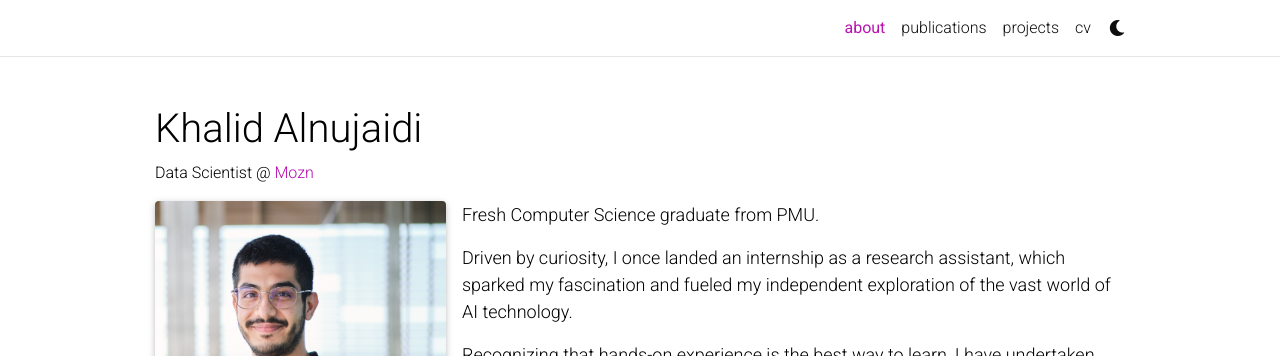
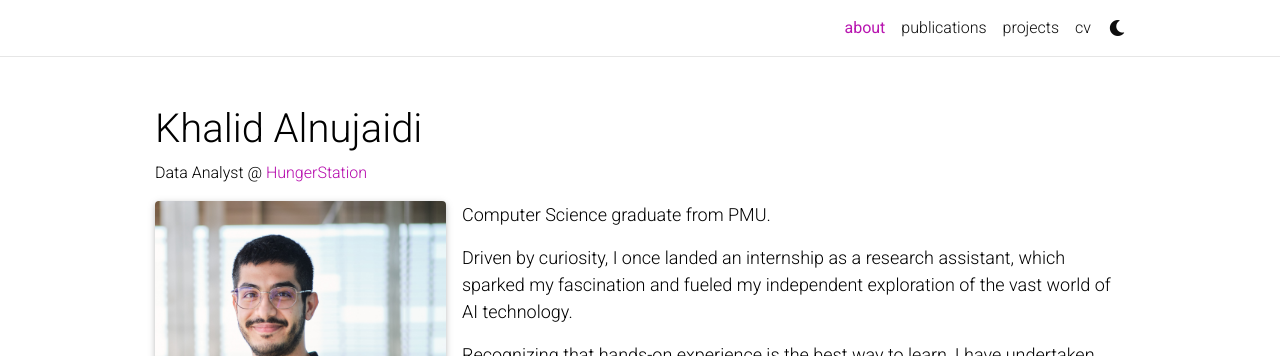
Before and after one commit to KhalidAlnujaidi/KhalidAlnujaidi.github.io, a Jekyll site: the page built from _pages/about.md, in a window 1280 px wide. Shown: the top 356 px of the page. Built offline with Jekyll 4.4.1, drawn with Linux system fonts in a browser that asks for light colours; comment, search, counter and statistics services are not loaded; a style sheet for code colours, icons or effects is not loaded.

Commit message:
Update about.md

```diff
--- a/_pages/about.md
+++ b/_pages/about.md
@@ -2,7 +2,7 @@
 layout: about
 title: about
 permalink: /
-subtitle: Data Scientist @ <a href="https://www.mozn.sa/">Mozn</a>
+subtitle: Data Analyst @ <a href="https://hungerstation.com/sa-en">HungerStation</a>
 
 profile:
   align: left
@@ -16,7 +16,7 @@ selected_papers: false # includes a list of papers marked as "selected={true}"
 social: true # includes social icons at the bottom of the page
 ---
 
-Fresh Computer Science graduate from PMU.
+Computer Science graduate from PMU.
 
 Driven by curiosity, I once landed an internship as a research assistant, which sparked my fascination and fueled my independent exploration of the vast world of AI technology.
 
```
